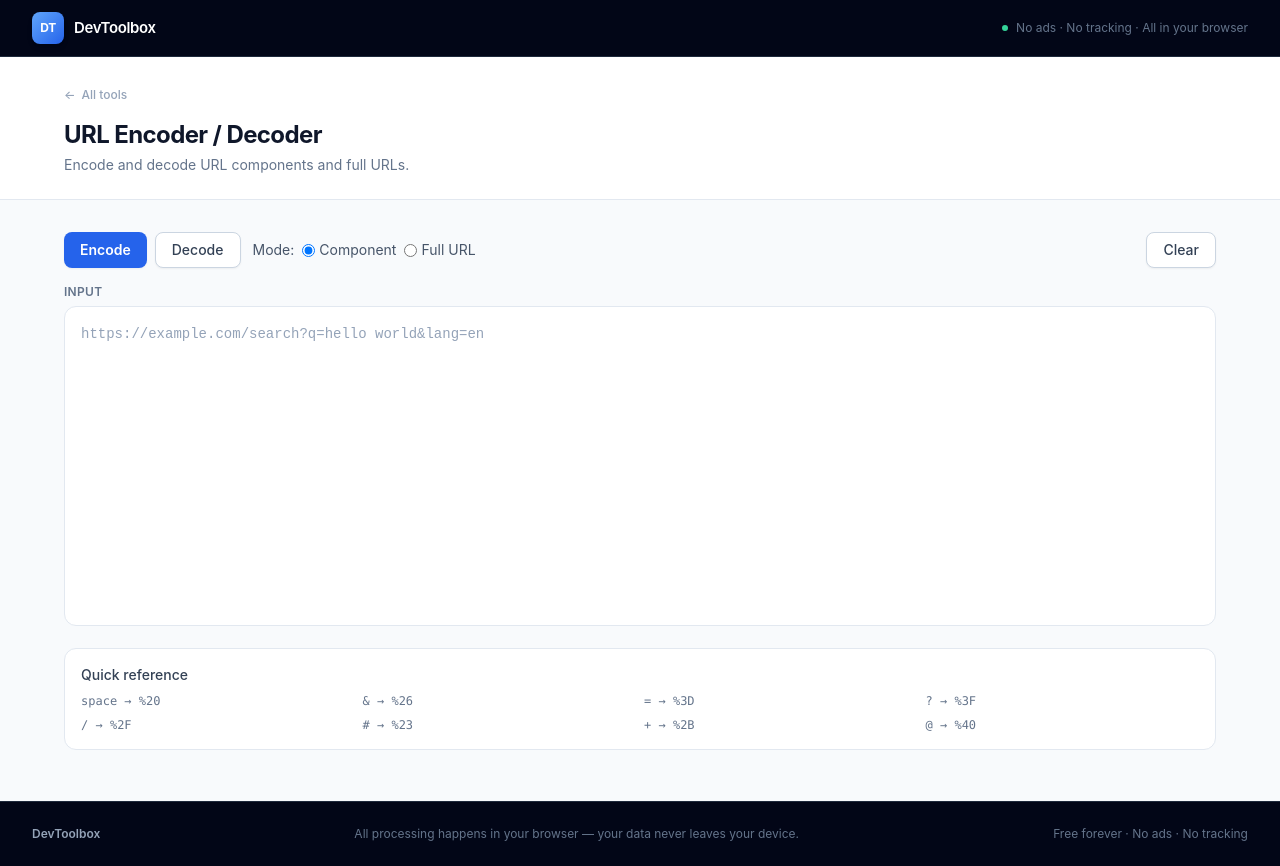
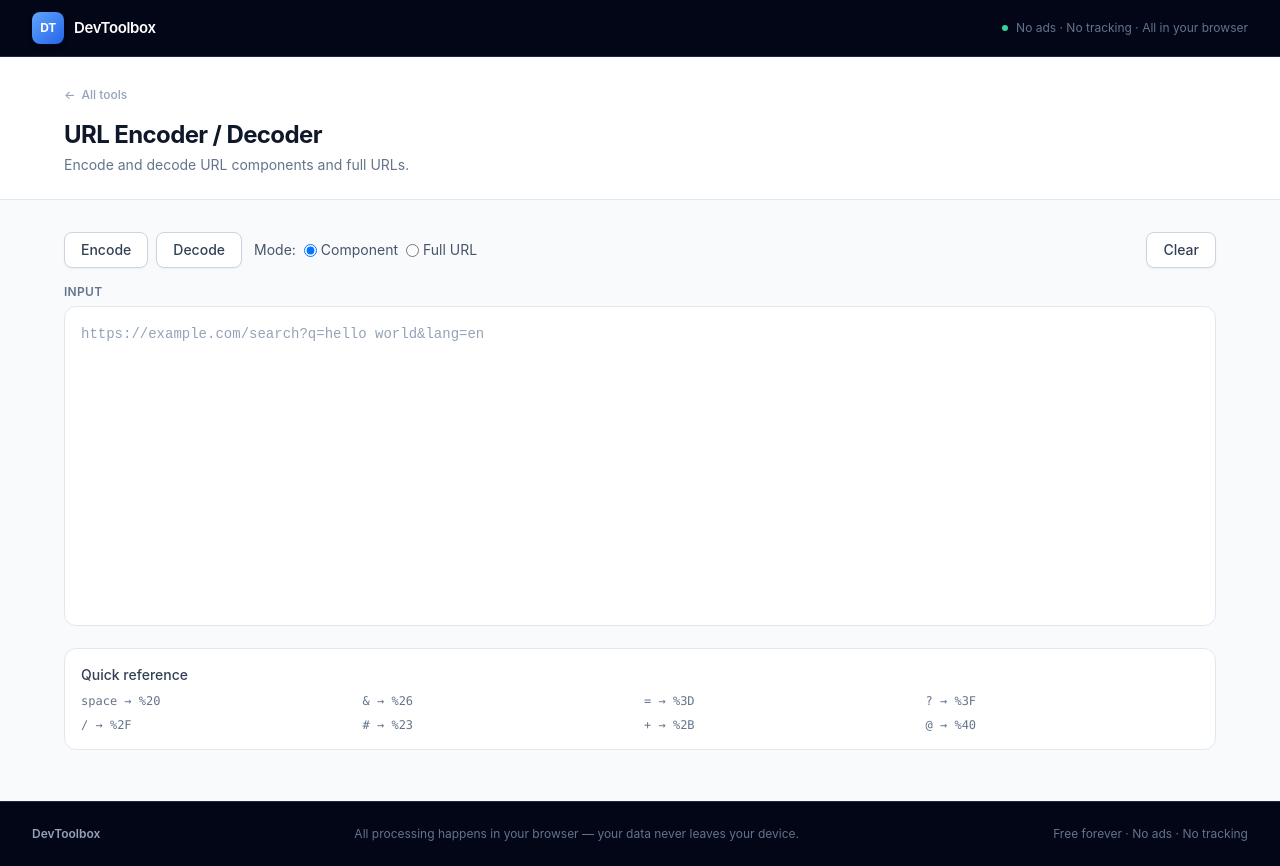
Before and after one commit to santoshP0/Devtools, a React (Vite) app: page /url-encoder in a window 1280 px wide. Built offline with nearby package versions, Linux system fonts and the light colour scheme.

Commit message:
style: update button styles to use secondary class for consistency

```diff
--- a/src/pages/Base64.tsx
+++ b/src/pages/Base64.tsx
@@ -72,7 +72,7 @@ export default function Base64() {
               spellCheck={false}
             />
             <div className="flex gap-2 mt-2">
-              <button onClick={encode} className="btn-primary">Encode</button>
+              <button onClick={encode} className="btn-secondary">Encode</button>
               <button onClick={decode} className="btn-secondary">Decode</button>
               <button onClick={clear} className="btn-secondary ml-auto">Clear</button>
             </div>
--- a/src/pages/UrlEncoder.tsx
+++ b/src/pages/UrlEncoder.tsx
@@ -34,7 +34,7 @@ export default function UrlEncoder() {
       <div className="space-y-4">
         <div className="flex gap-3 items-center flex-wrap">
           <div className="flex gap-2">
-            <button onClick={encode} className="btn-primary">Encode</button>
+            <button onClick={encode} className="btn-secondary">Encode</button>
             <button onClick={decode} className="btn-secondary">Decode</button>
           </div>
           <div className="flex items-center gap-2 text-sm text-slate-600">
```
